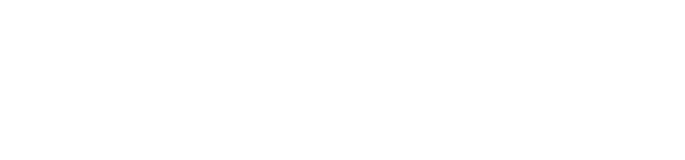
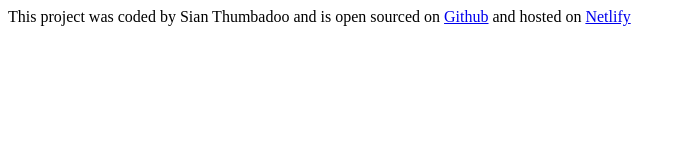
Before and after one commit to srt29/weather-app, a plain HTML site: page index.html in a window 1280 px wide. Shown: the whole page, without its empty margins (0-685 px from the left). Drawn offline with Linux system fonts and the light colour scheme.

Commit message:
added footer

```diff
--- a/index.html
+++ b/index.html
@@ -5,5 +5,14 @@
     <meta name="viewport" content="width=device-width, initial-scale=1.0" />
     <title>Weather App</title>
   </head>
-  <body></body>
+  <body>
+    <footer>
+      This project was coded by Sian Thumbadoo and is open sourced on
+      <a href="https://github.com/srt29/weather-app" target="_blank"> Github</a>
+      and hosted on
+      <a href="https://srts-weather-app.netlify.app/" target="_blank">
+        Netlify
+      </a>
+    </footer>
+  </body>
 </html>
```
